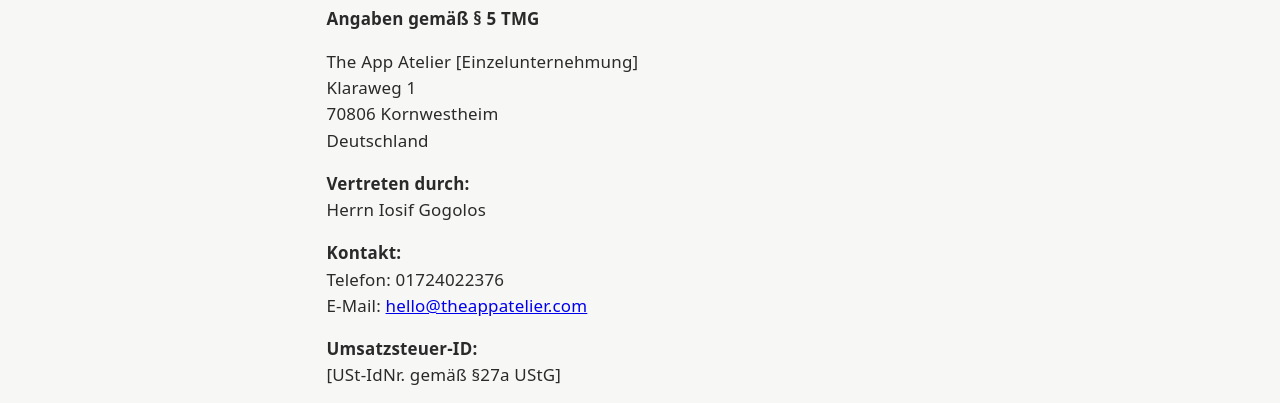
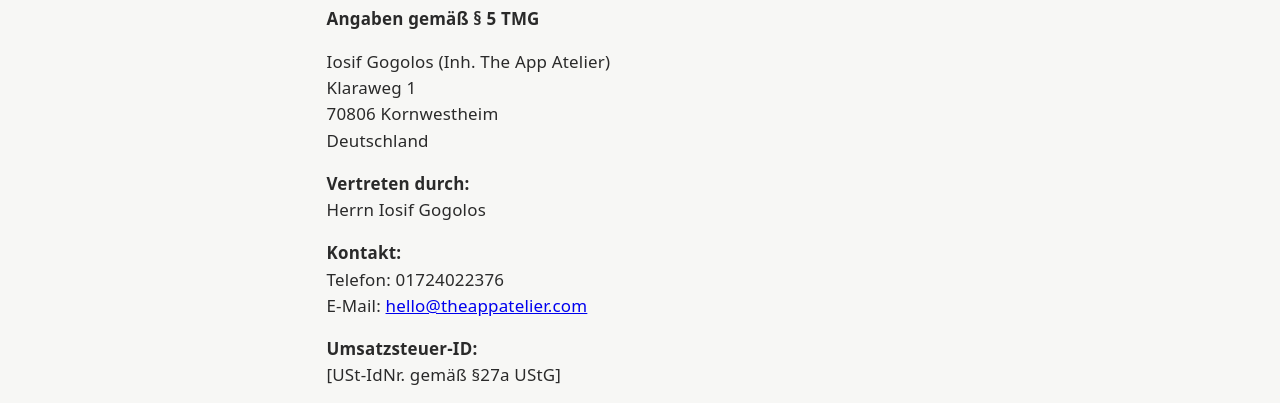
Before and after one commit to the-app-atelier/homepage, a plain HTML site: page impressum.html in a window 1280 px wide. Shown: the part 320-723 px from the top of the page. Drawn offline with Linux system fonts and the light colour scheme.

Commit message:
Update impressum.html

```diff
--- a/impressum.html
+++ b/impressum.html
@@ -28,7 +28,7 @@
     <h1>Impressum</h1>
     <p><strong>Angaben gemäß § 5 TMG</strong></p>
     <p>
-      The App Atelier [Einzelunternehmung]<br>
+      Iosif Gogolos (Inh. The App Atelier)<br>
       Klaraweg 1<br>
       70806 Kornwestheim<br>
       Deutschland
```
